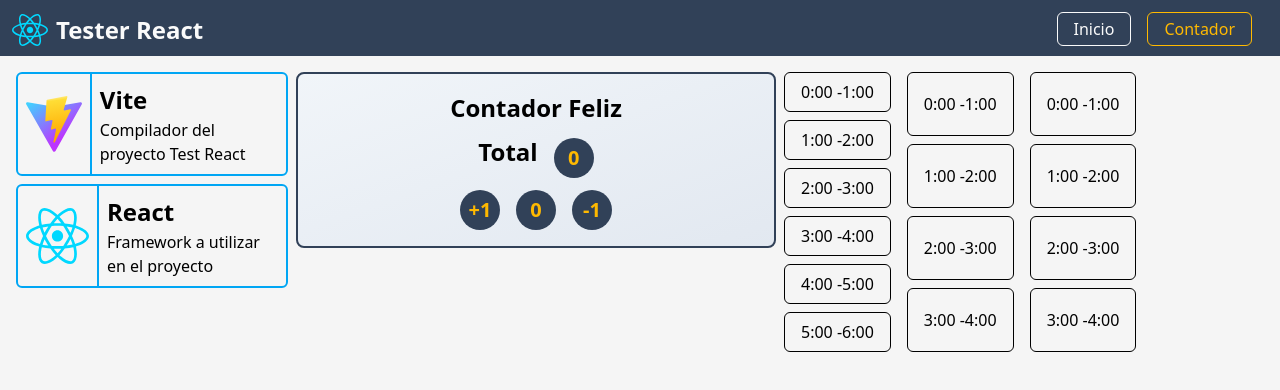
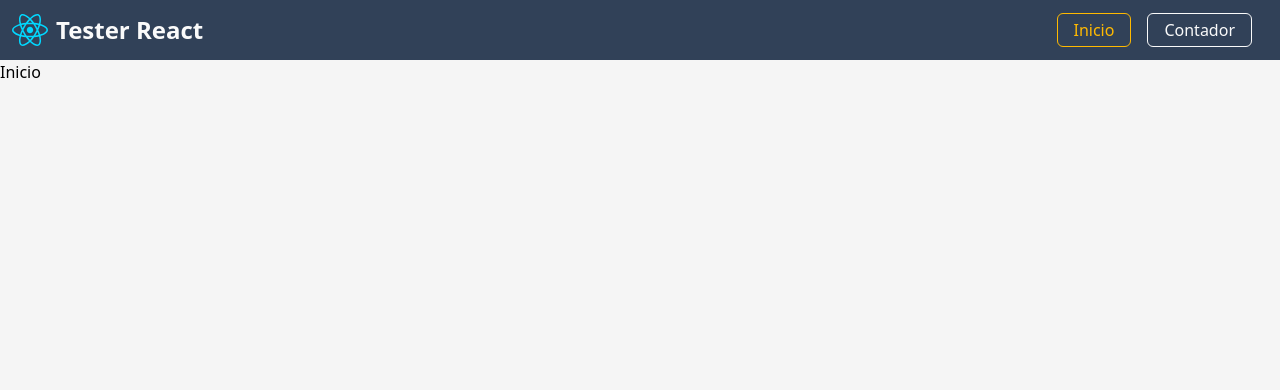
Before and after one commit to DanyVaic18/react_testers_sbz, a React (Vite) app: page / in a window 1280 px wide. Shown: the top 390 px of the page. Built offline with nearby package versions, Linux system fonts and the light colour scheme.

Commit message:
feat: se agrego wouter js para el en rutamiento del proyecto

```diff
--- a/package.json
+++ b/package.json
@@ -15,7 +15,8 @@
     "postcss": "^8.5.3",
     "react": "^19.0.0",
     "react-dom": "^19.0.0",
-    "tailwindcss": "^4.0.17"
+    "tailwindcss": "^4.0.17",
+    "wouter": "^3.6.0"
   },
   "devDependencies": {
     "@eslint/js": "^9.21.0",
--- a/src/App.tsx
+++ b/src/App.tsx
@@ -1,19 +1,17 @@
-import { useState } from "react";
+import { Link, useLocation } from "wouter";
+import AppWRoutes from "./router/AppWRoutes";
 import reactLogo from "./assets/react.svg";
-import HomePage from "./Views/home";
-import CounterPage from "./Views/Counter";
 
 const TABS = [
-  { id: 0, name: "Home", text: "Inicio" },
-  { id: 1, name: "initProyect", text: "Contador" },
+  { id: 0, name: "Home", text: "Inicio", href: "/" },
+  { id: 1, name: "initProyect", text: "Contador", href: "/init-react-vite" },
 ];
 
 function App() {
-  const [controlTabs, setControlTab] = useState(1);
-
+  const [pathName] = useLocation();
   return (
     <div className="flex h-[100vh] flex-col bg-neutral-100">
-      <header className="h-14 bg-slate-700 text-neutral-50">
+      <header className="bg-slate-700 text-neutral-50">
         <nav className="flex justify-between p-3">
           <div className="flex items-center gap-2">
             <img src={reactLogo} className="logo react" alt="React logo" />
@@ -22,21 +20,20 @@ function App() {
           <ul className="flex justify-between gap-4 px-4">
             {TABS.map((tab) => {
               return (
-                <li key={tab.id}>
-                  <button
-                    className={`cursor-pointer rounded-md border px-4 py-1 transition-all ${controlTabs === tab.id ? "text-amber-400" : ""}`}
-                    onClick={() => setControlTab(tab.id)}
+                <li key={tab.id} className="flex items-center">
+                  <Link
+                    href={tab.href}
+                    className={`cursor-pointer rounded-md border px-4 py-1 transition-all ${pathName === tab.href ? "text-amber-400" : ""}`}
                   >
                     {tab.text}
-                  </button>
+                  </Link>
                 </li>
               );
             })}
           </ul>
         </nav>
       </header>
-
-      {controlTabs === 1 ? <CounterPage /> : <HomePage />}
+      <AppWRoutes />
     </div>
   );
 }
--- a/src/Views/Counter.tsx
+++ b/src/Views/Counter.tsx
@@ -59,10 +59,11 @@ const CounterPage = () => {
       </div>
       <div className="flex h-[280px] flex-1/4 gap-4">
         <div className="flex flex-col items-start gap-2">
-          {hoursBlocks.map((hours) => {
+          {hoursBlocks.map((hours, index) => {
             return (
               <button
-                className={`flex-1 cursor-pointer rounded-md border px-4 py-1 transition-all`}
+                key={index}
+                className="flex-1 cursor-pointer rounded-md border px-4 py-1 transition-all"
               >
                 {hours}
               </button>
@@ -74,7 +75,7 @@ const CounterPage = () => {
             return (
               <button
                 key={index}
-                className={`flex-1 cursor-pointer rounded-md border px-4 py-1 transition-all`}
+                className="flex-1 cursor-pointer rounded-md border px-4 py-1 transition-all"
               >
                 {hours}
               </button>
--- /dev/null
+++ b/src/router/AppWRoutes.tsx
@@ -0,0 +1,16 @@
+import React from "react";
+import { Route, Switch as WouterSwitch } from "wouter";
+import HomePage from "../Views/Home";
+import CounterPage from "../Views/Counter";
+
+const AppWRoutes = () => {
+  return (
+    <WouterSwitch>
+      <Route path="/" component={HomePage} />
+      <Route path="/init-react-vite" component={CounterPage} />
+      <Route>404: No such page!</Route>
+    </WouterSwitch>
+  );
+};
+
+export default AppWRoutes;
```
Also changed, not shown: 1 other file (tests, documents, lock files or other folders).
